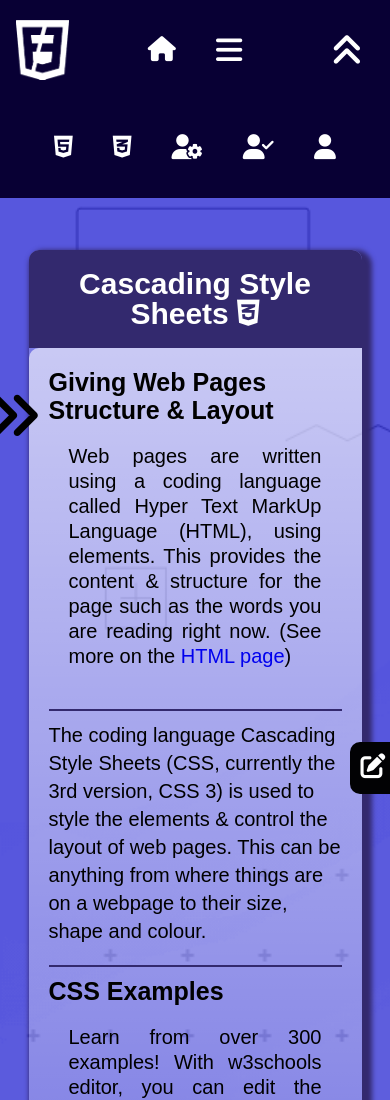
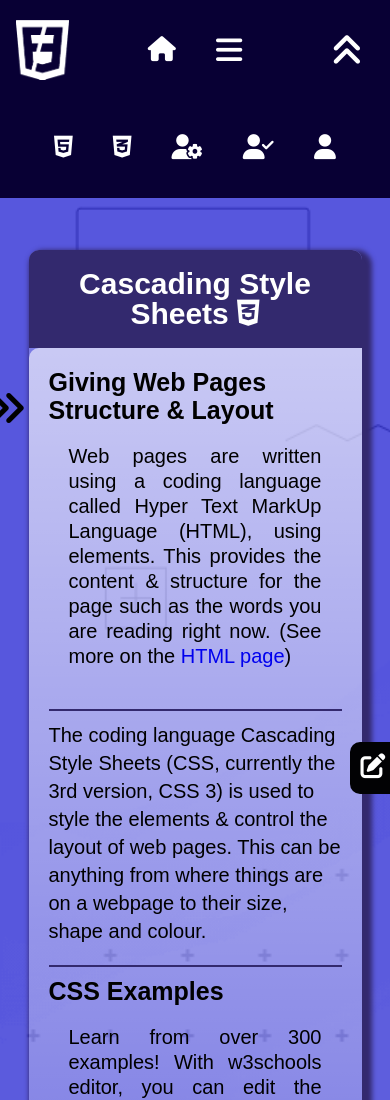
Before and after one commit to SoufianeElMameri/Learn-FrontEnd, a plain HTML site: page pages/css.html in a window 390 px wide. Shown: the top 1100 px of the page. Drawn offline with Linux system fonts and the light colour scheme.

Commit message:
fix side arrow for mobile

```diff
--- a/style/mainStyle.css
+++ b/style/mainStyle.css
@@ -978,6 +978,9 @@ form{
         max-width: 250px;
         min-width: 100px;
     }
+    #rightArrow {
+        font-size: 40px;
+    }
 }
 @media screen and (max-width:350px) {
     nav li{
```
